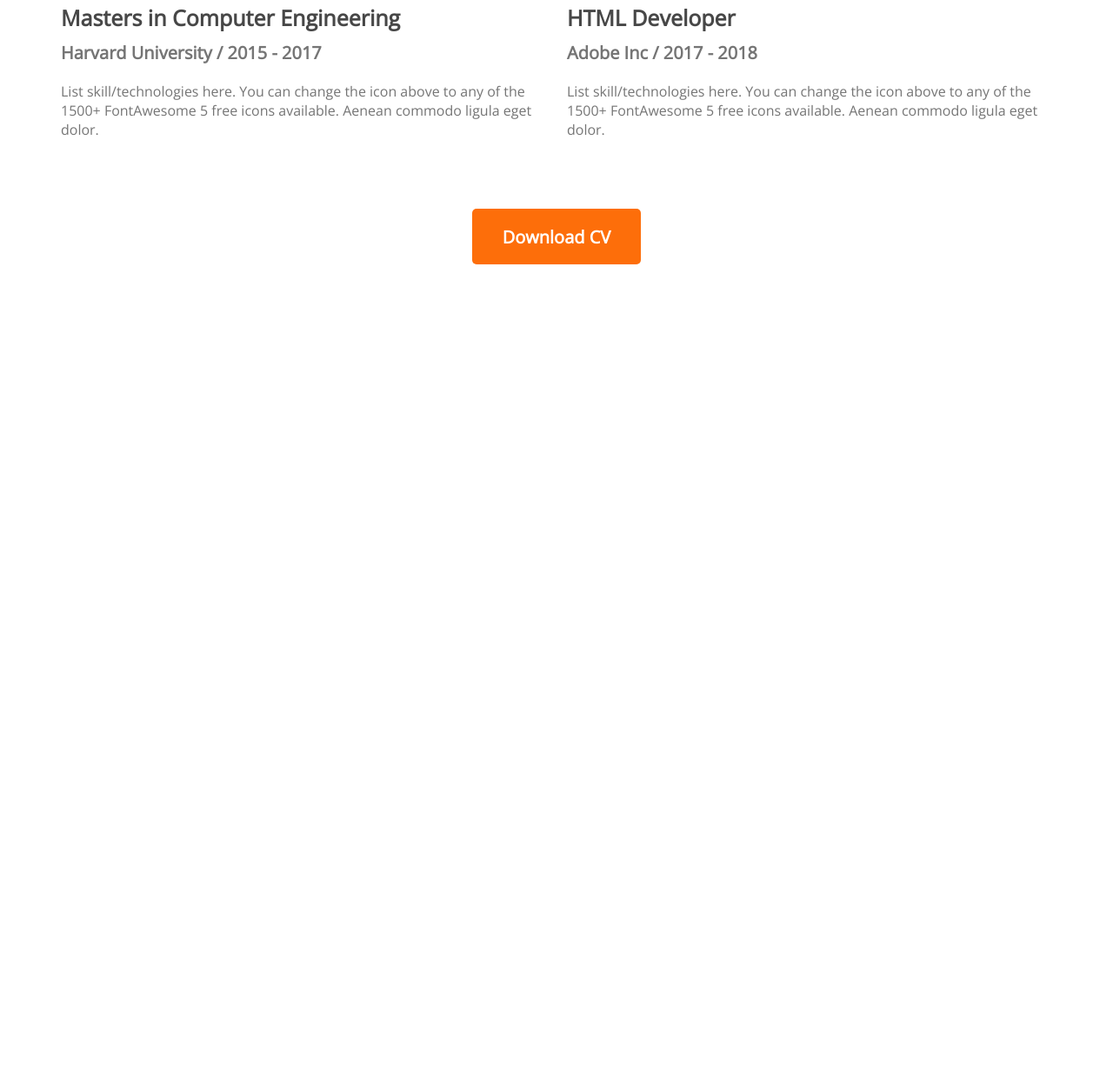
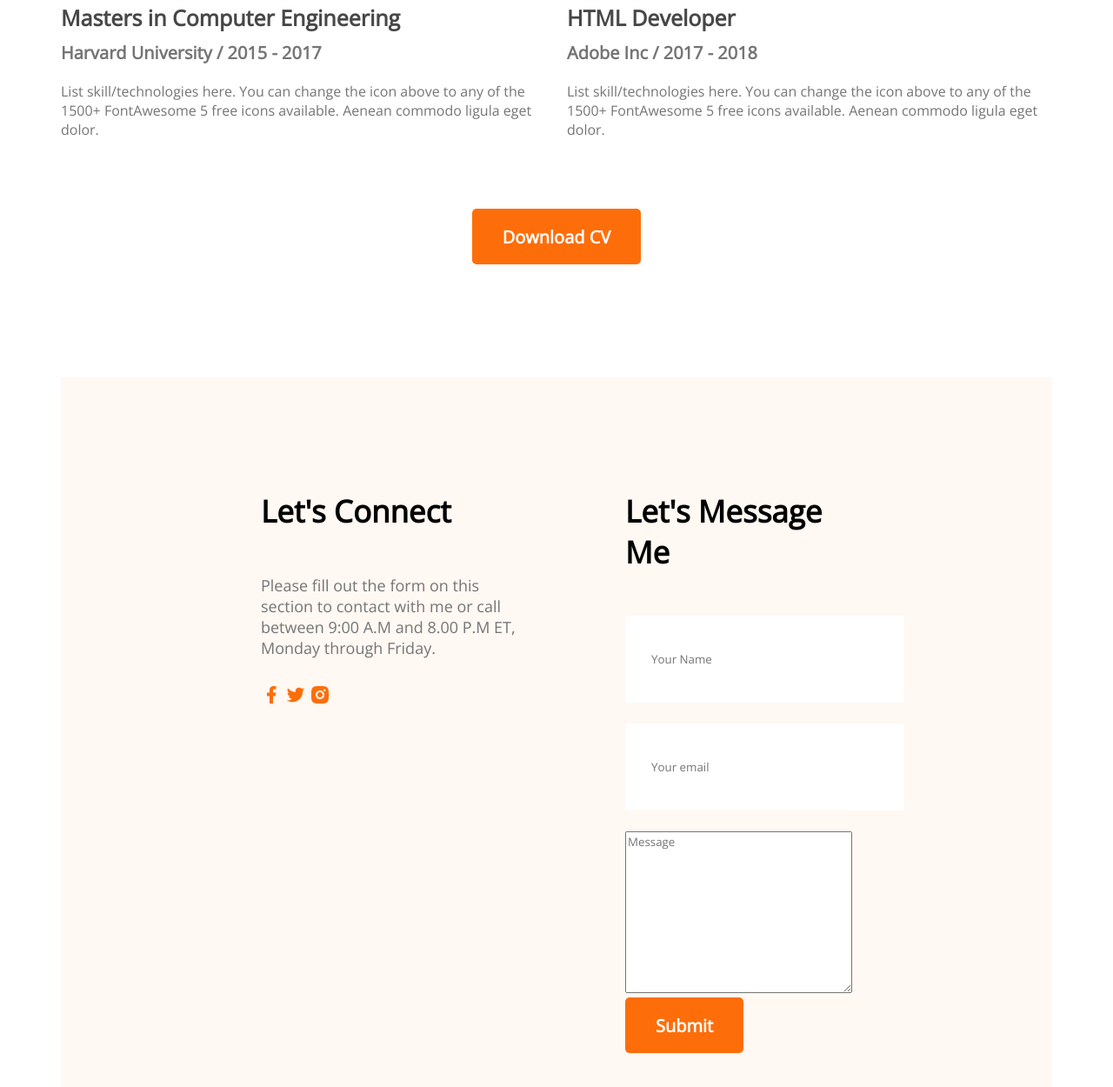
Before and after one commit to TinaShah72/developer-portfolio, a plain HTML site: page index.html in a window 1280 px wide. Shown: the part 2906-4156 px from the top of the page at 87% size. Before the commit the page ends 3210 px from the top, so only its background shows below. Drawn offline with nearby package versions, Linux system fonts and the light colour scheme.

Commit message:
contact added

```diff
--- a/index.html
+++ b/index.html
@@ -133,6 +133,33 @@
           <button class="btn-primary">Download CV</button>
         </div>
         </section>
+           <!-- contact section -->
+           <section class="contact">
+            <div>
+              <h3 class="section-title">Let's Connect</h3>
+              <p class="section-description">Please fill out the form on this section to contact with me or call between 9:00 A.M and 8.00 P.M ET, Monday through Friday.</p>
+              <a href="">
+                <img src="images/icons/facebook.png" alt="">
+              </a>
+              <a href="">
+                <img src="images/icons/twitter.png" alt="">
+              </a>
+              <a href="">
+                <img src="images/icons/insta.png" alt="">
+              </a>
+            </div>
+            <div>
+              <h3 class="section-title">Let's Message Me</h3>
+              <form action="">
+                <input type="text" placeholder="Your Name">
+                <input type="text"  placeholder="Your email">
+                <textarea name="" id="" cols="30" rows="10" placeholder="Message"></textarea>
+                 <input class="btn-primary" type="submit" value="Submit">
+
+              </form>
+            </div>
+
+           </section>
    </main>
    <footer>
 
--- a/styles/portfolio.css
+++ b/styles/portfolio.css
@@ -190,8 +190,33 @@ margin-bottom: 20px;
     text-align: center;
 }
 
+/* contact styles */
 
+ .contact{
+    display: flex;
+    gap: 117px;
+    background: #FFF8F3;
+    padding: 130px 230px;
+ }
 
+.contact .section-title{
+    text-align: left;
+}
+
+.contact input[type="text"], input[type="email"] textarea{
+    margin-bottom: 24px;
+    border: 0;
+    width: 100%;
+    padding: 18px 30px;
+}
+
+input {
+    height: 64px;
+}
+
+.contact a{
+    text-decoration: none;
+}
 
 
 /* flex works whatever it has inside in the ul list
```
